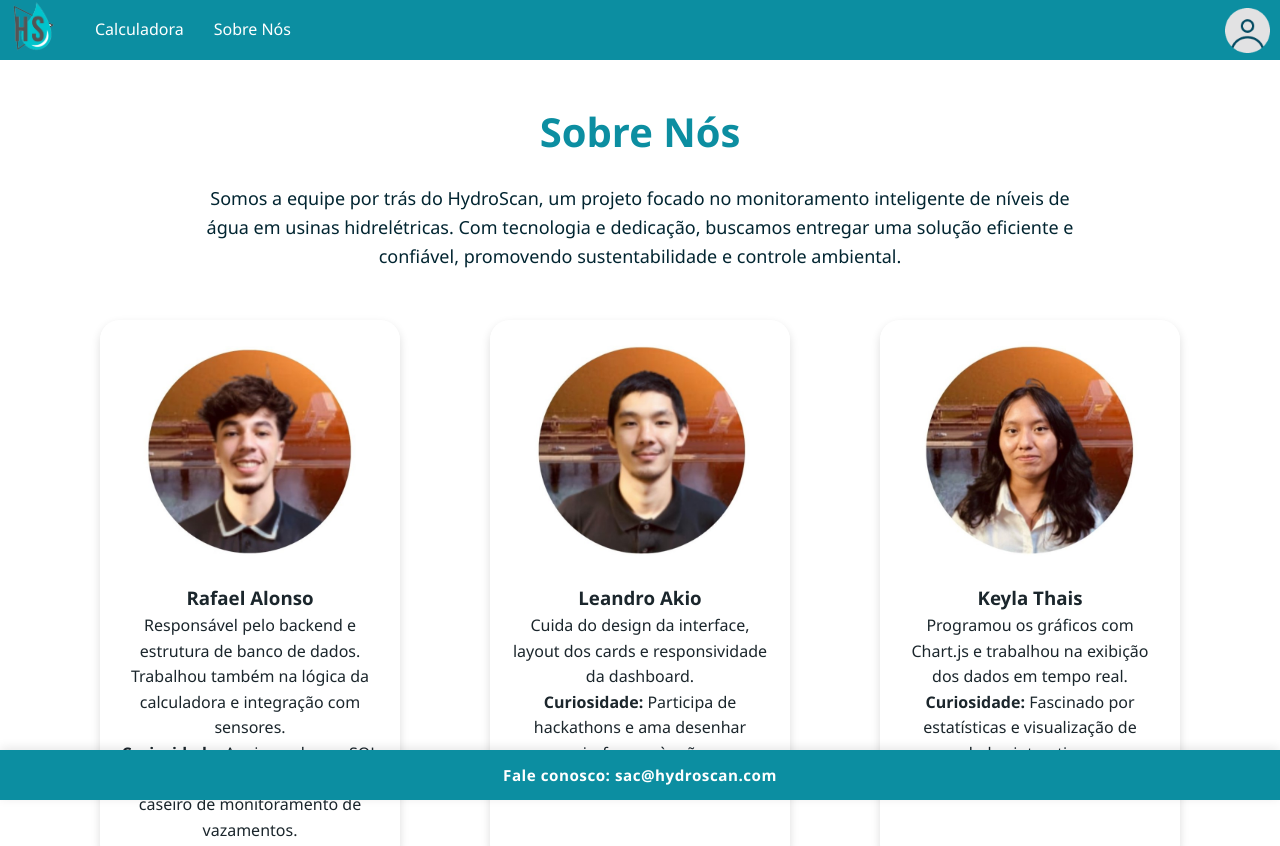
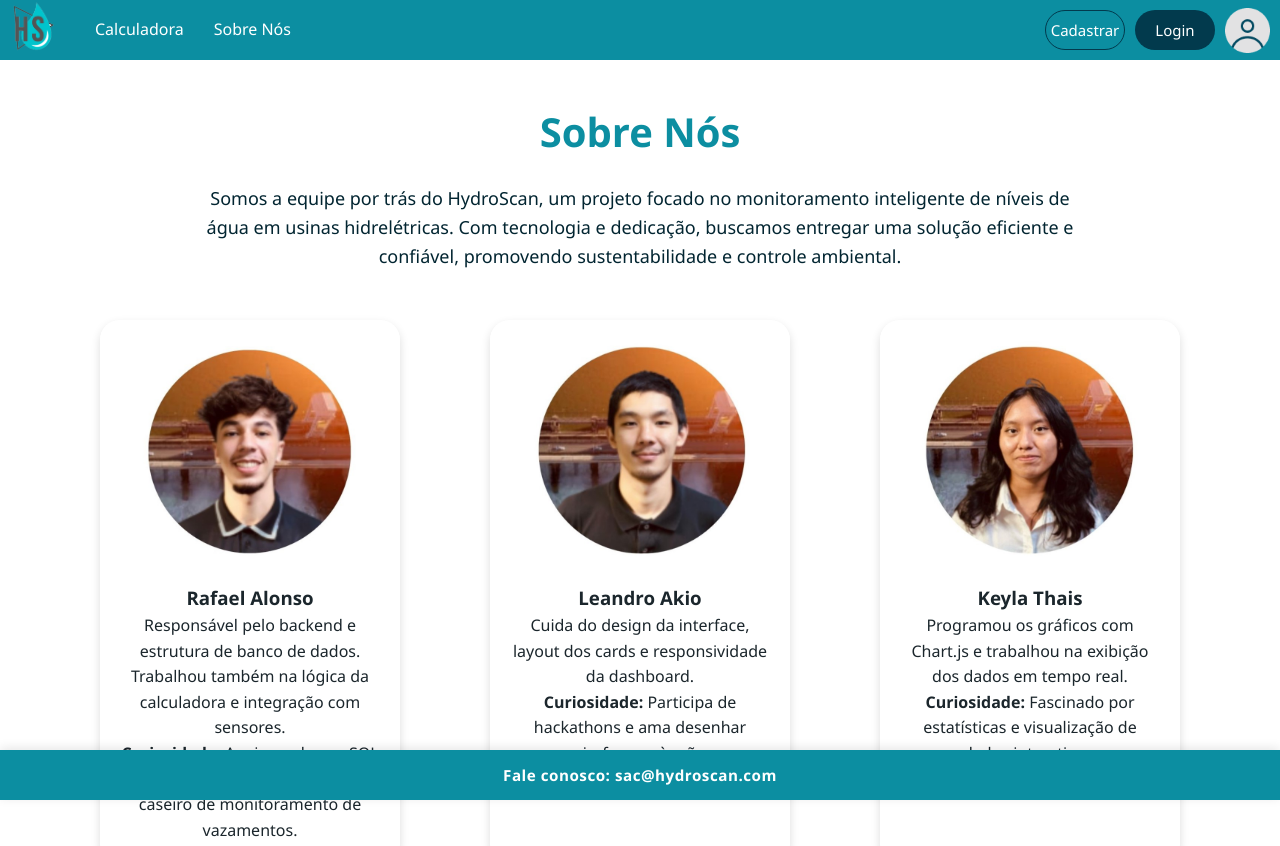
Before and after one commit to rafaarodriguesz2/Sprint-3-HydroScan, a plain HTML site: page site/pages/sobre_nos.html in a window 1280 px wide. Shown: the top 846 px of the page. Drawn offline with Linux system fonts and the light colour scheme.

Commit message:
Adicionando os botões de cadastro e login na página sobre

```diff
--- a/site/pages/sobre_nos.html
+++ b/site/pages/sobre_nos.html
@@ -22,6 +22,12 @@
 
         </nav>
         <nav class="nav-direita">
+            <div class="cadastrar">
+                <a href="../pages/cadastrar.html">Cadastrar</a>
+            </div>
+            <div class="login">
+                <a href="../pages/login.html">Login</a>
+            </div>
             <img class="img-perfil" src="../img/icone-perfil.png" alt="icone do perfil">
         </nav>
     </header>
```
